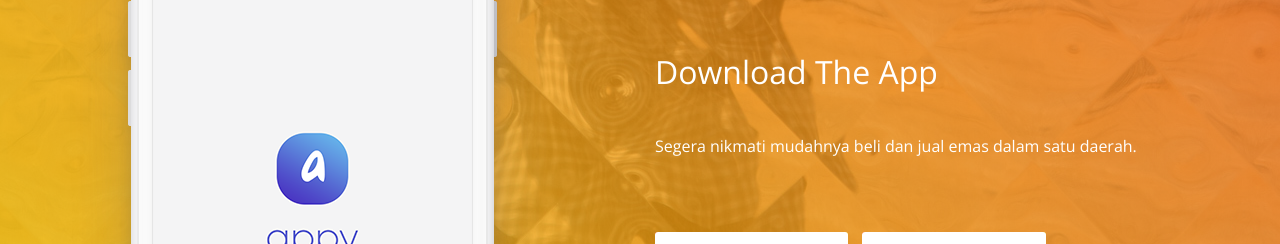
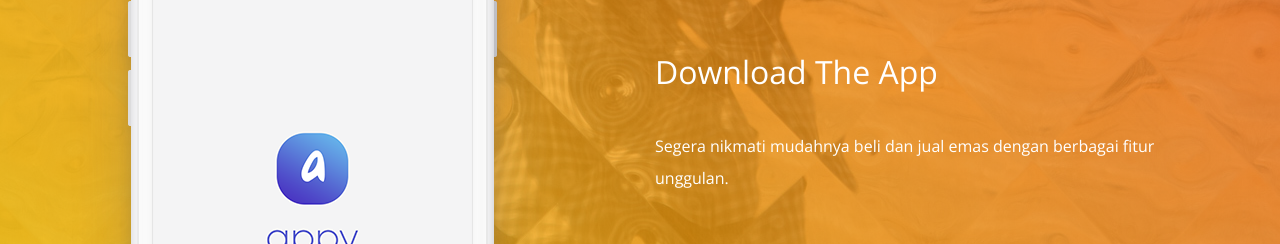
Before and after one commit to DwiMunir/Tukuemas, a plain HTML site: page index.html in a window 1280 px wide. Shown: the part 6160-6404 px from the top of the page. Drawn offline with nearby package versions, Linux system fonts and the light colour scheme.

Commit message:
temporary release1

```diff
--- a/index.html
+++ b/index.html
@@ -412,7 +412,7 @@
                 <div class="col-xs-12 col-md-6 section-padding">
                     <h3 class="white-color">Download The App</h3>
                     <div class="space-20"></div>
-                    <p>Segera nikmati mudahnya beli dan jual emas dalam satu daerah.</p>
+                    <p>Segera nikmati mudahnya beli dan jual emas dengan berbagai fitur unggulan.</p>
                     <div class="space-60"></div>
                     <a href="#" class="bttn-white sq"><img src="images/apple-icon.png" alt="apple icon"> Apple Store</a>
                     <a href="#" class="bttn-white sq"><img src="images/play-store-icon.png" alt="Play Store Icon"> Play Store</a>
```
